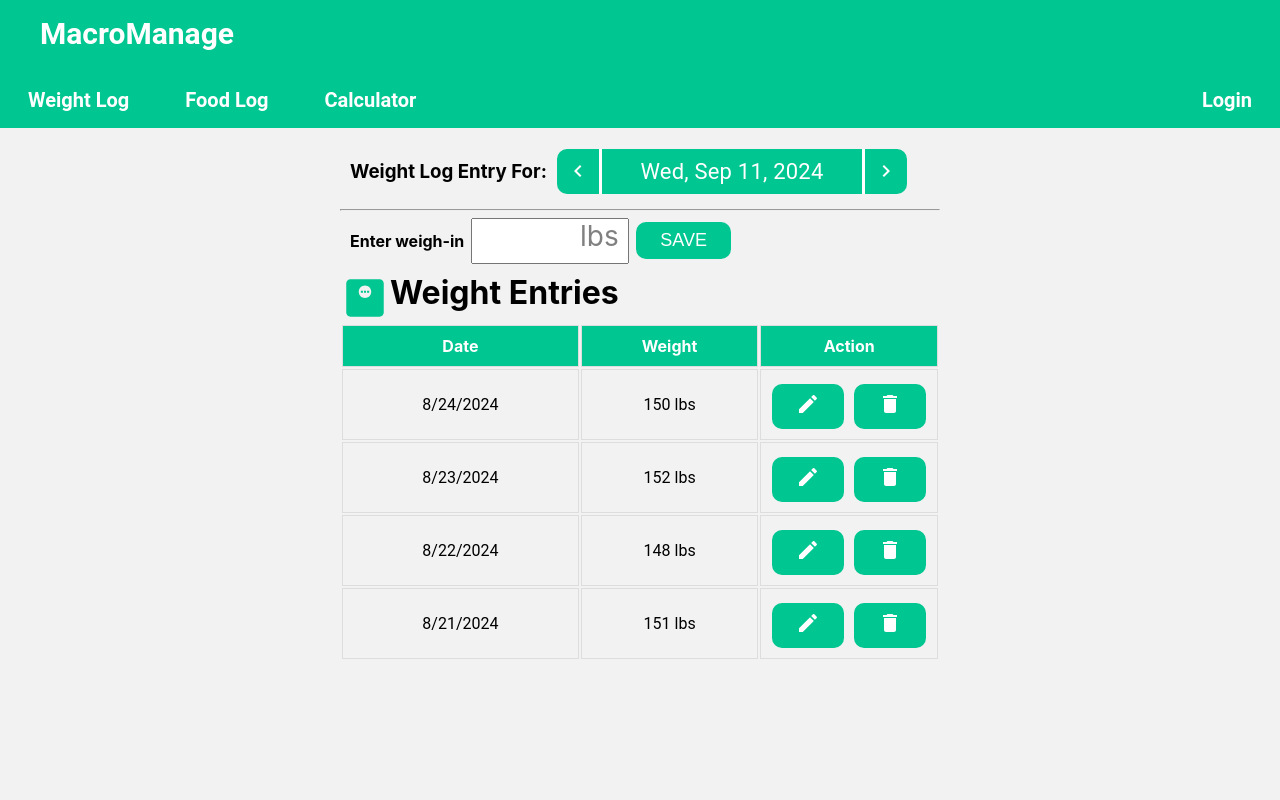
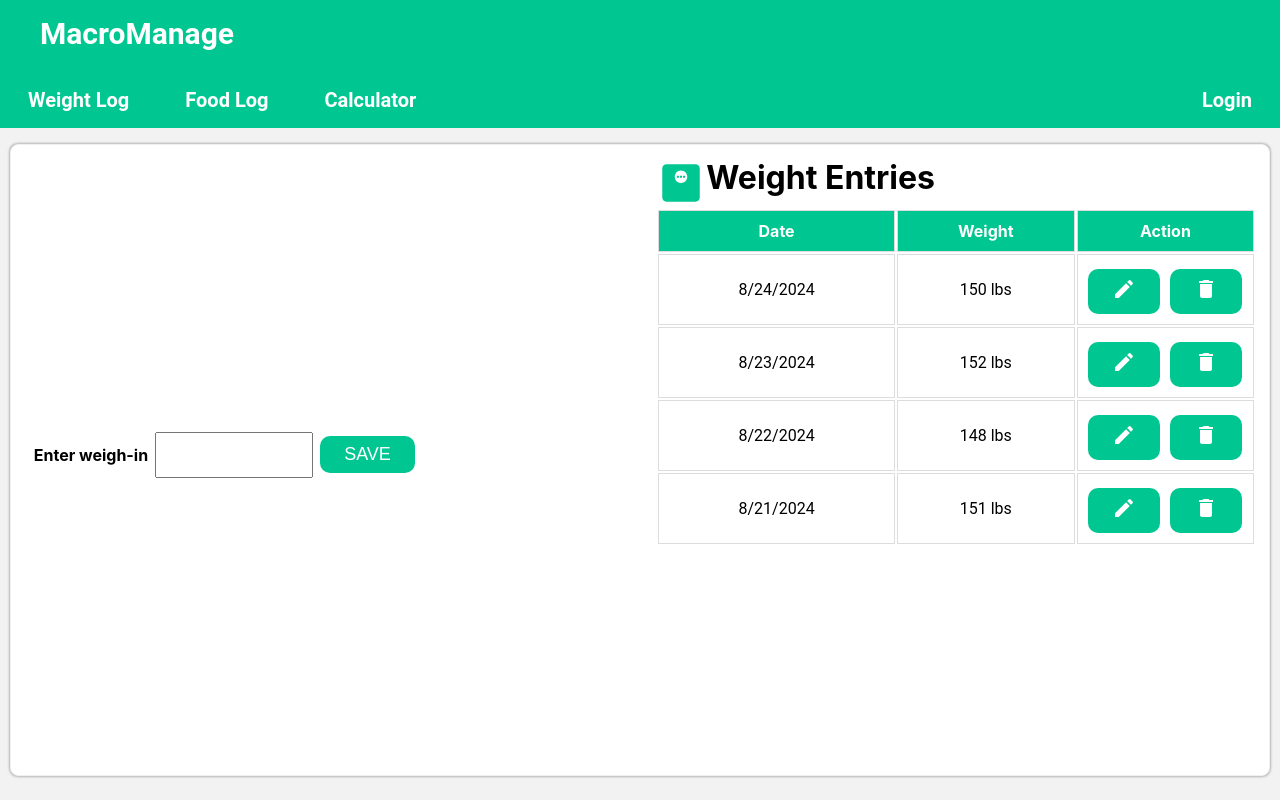
Before and after one commit to andyp4293/MacroManage, a React (Create React App) app: page /weight-log in a window 1280 px wide. Built offline with nearby package versions, Linux system fonts and the light colour scheme.

Commit message:
Fixed horizontal overflow issue when a vertical scrollbar is visible.

```diff
--- a/src/App.js
+++ b/src/App.js
@@ -12,7 +12,7 @@ function App() {
     return (
         // Uses router react component for page navigation
         <Router>
-            <div style = {{ display: 'flex', minWidth: '100vw', minHeight: '100vh', backgroundColor: '#F2F2F2', flexDirection: 'column'}}>
+            <div style = {{ display: 'flex', minWidth: 'auto', minHeight: '100vh', backgroundColor: '#F2F2F2', flexDirection: 'column'}}>
                 <Navbar />
                 <div style={{
                     display: 'flex',
--- a/src/components/Chatbox.js
+++ b/src/components/Chatbox.js
@@ -34,7 +34,7 @@ const ChatBox = () => {
         })
     });
     const data = await response.json();
-    setMessages((prevMessages) => [...prevMessages, `MacroManage: ${data.message}`]);
+    setMessages((prevMessages) => [...prevMessages, `MacroManage: \n${data.message}`]);
 
     }
     catch (error) {
--- a/src/components/MacroProgressBar.js
+++ b/src/components/MacroProgressBar.js
@@ -49,8 +49,8 @@ const MacroProgressBar = ({ label, color, unit,  nutritionTarget, nutrition }) =
     return (
         <div style={progressBarContainerStyle}>
             <div style={{display: 'flex', justifyContent: 'space-between'}}>
-                <label style={labelStyle}>{label} ({nutrition}{unit}/{nutritionTarget}{unit})</label>
-                <span>{percentage}%</span> {/* Updated to use the rounded percentage */}
+                <label style={labelStyle}>{label} ({nutrition||0}{unit}/{nutritionTarget||0}{unit})</label>
+                <span>{percentage||0}%</span> {/* Updated to use the rounded percentage */}
             </div>
             <div style={progressBarOuterStyle}>
                 <div style={progressBarInnerStyle}></div>
--- a/src/components/mealAccordion.js
+++ b/src/components/mealAccordion.js
@@ -59,7 +59,7 @@ function MealAccordion({ title, selectedDate, isFirst, isLast, onDelete}) {
     }, [selectedDate, title, items, token]); // re-fetches the meal_items every time there is a change to the date, a change to items state, or a change to the title
 
     // goes through all of the items within the items array and sums up the total macros and calories
-    const totals = items.reduce(
+    const totals = (items || []).reduce(
         (totals, item) => {
             totals.calories += item.calories;
             totals.protein += item.protein;
@@ -151,7 +151,7 @@ function MealAccordion({ title, selectedDate, isFirst, isLast, onDelete}) {
                         {items.map((item, index) => (
                             <tr key={index} style = {{justifyContent: 'space-between', display: 'flex', alighItems: 'center',  borderBottom: '1px solid #ddd'}}>
                                 <td style={{ padding: '8px'}}>
-                                    <p style = {{fontSize: '10px', marginLeft: '10px'}}>{`${toTitleCase(item.food_name)}, ${item.quantity ? item.quantity : ''} ${item.unit ? item.unit : ''}`}</p>
+                                    <p style = {{fontSize: '10px'}}>{`${toTitleCase(item.food_name)}, ${item.quantity ? item.quantity : ''} ${item.unit ? item.unit : ''}`}</p>
                                 </td>
                                 <td style={{ padding: '8px' }}>
                                     <Button
--- a/src/pages/Foodlog.js
+++ b/src/pages/Foodlog.js
@@ -176,8 +176,7 @@ function FoodLog() {
 
 
             {/* container that holds the nutrition goals and food log */}
-            <div style={{ display: 'flex', justifyContent: 'center', flex: 1 }}>
-            <div style={{ width: '100%', backgroundColor: '#F2F2F2', display: 'flex', flex: 1 }}>
+            <div style={{ width: '100%', backgroundColor: '#F2F2F2', display: 'flex', flex: 1,  }}>
             {/* container that holds the nutrition goals and food log */}
             <Box className={styles.foodLogContainer}
             style={{
@@ -241,8 +240,6 @@ function FoodLog() {
                 </Box>
             </Box>
 
-            </div>
-
 
             </div>
 
--- a/src/pages/Weightlog.js
+++ b/src/pages/Weightlog.js
@@ -7,6 +7,7 @@ import CheckIcon from '@mui/icons-material/Check';
 import MonitorWeightIcon from '@mui/icons-material/MonitorWeight';
 
 function WeightLog() {
+
     // setting the weight value in the weight input box
     const [weight, setWeight] = useState('');
     // setting the data for the weight entry
@@ -121,12 +122,23 @@ function WeightLog() {
 
 
     return (
-            <div>
-                <div className = {styles['date-container']}>
-                    <h3>Weight Log Entry For:</h3>
-                    <DateSelector onDateChange={updateDate}/>
-                </div>
-                <hr></hr>
+            <div
+                style={{
+                    width: '100%',
+                    padding: '1%',
+                    border: '1px solid #f0f0f0',
+                    borderRadius: '8px',
+                    boxShadow: '0px 0px 3px rgba(0, 0, 0, 0.5)',
+                    display: 'flex',
+                    marginLeft: '10px',
+                    marginRight: '10px',
+                    justifyContent: 'space-between',
+                    backgroundColor: 'white',
+                    flex: 1,
+                    marginBottom: '3vh'
+
+                }} elevation = {10}>
+
                 <div className = {styles['weight']}>
                     <h4>Enter weigh-in</h4>
                     <input // input for the weight log of the day
@@ -138,7 +150,6 @@ function WeightLog() {
                         min = '0' // input cannot be negative
 
                     />
-                    <span className = {styles['unit']}>lbs</span>
 
                     <button
                         className = {styles['save-button']}
--- a/src/styles/Navbar.css
+++ b/src/styles/Navbar.css
@@ -9,6 +9,7 @@ nav {
     flex-wrap: wrap;
     max-height: 22vh;
     margin-bottom: 2vh;
+    overflow-x: hidden;
 
 }
 
```
Also changed, not shown: src/components/GoalSelector.js (+16 -16 lines).
